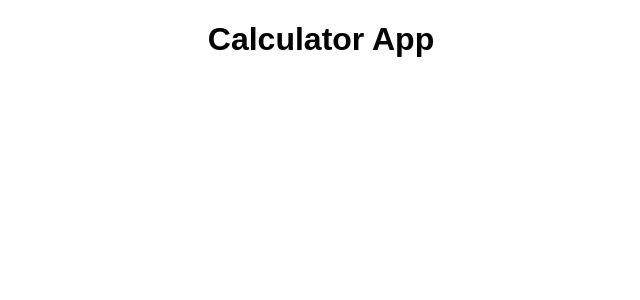
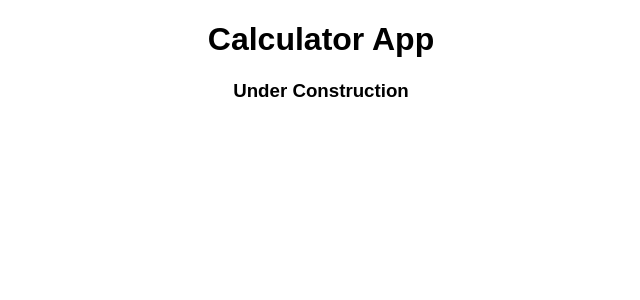
Before and after one commit to christianmurillo/calculator-app, a React (Create React App) app: page / in a window 1280 px wide. Shown: the top 300 px of the page, without its empty margins (319-959 px from the left). Built offline with nearby package versions, Linux system fonts and the light colour scheme.

Commit message:
add subtitle

```diff
--- a/src/App/App.tsx
+++ b/src/App/App.tsx
@@ -5,6 +5,7 @@ export const App: React.FC = () => {
   return (
     <div className="App">
       <h1>Calculator App</h1>
+      <h3>Under Construction</h3>
     </div>
   );
 };
```
